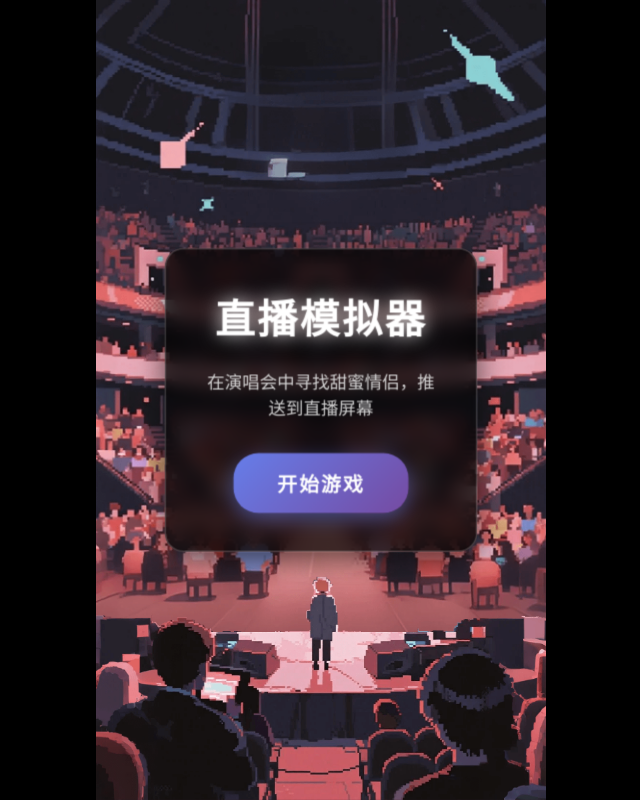
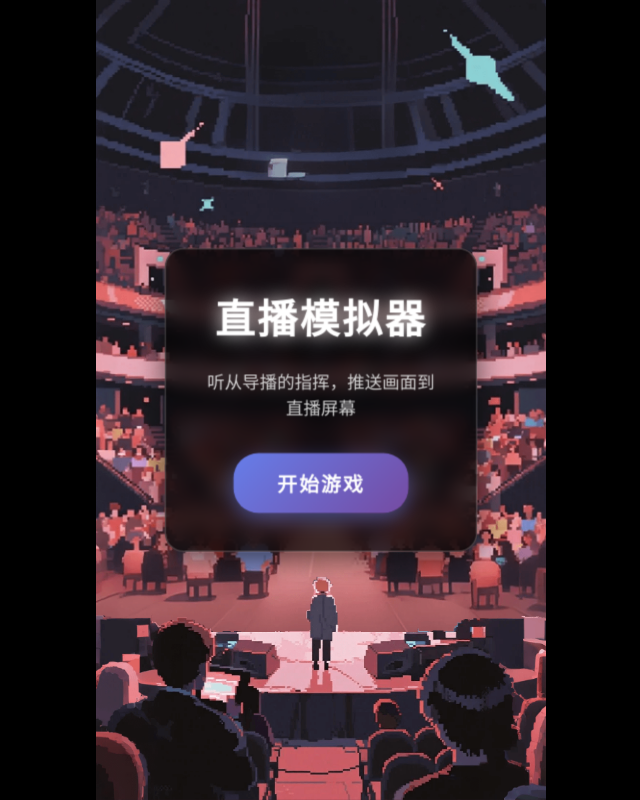
Before and after one commit to Drodd/kisscamer, a plain HTML site: page index.html in a window 1280 px wide. Shown: the whole page, without its empty margins (319-959 px from the left). Drawn offline with Linux system fonts and the light colour scheme.

Commit message:
Add files via upload

```diff
--- a/index.html
+++ b/index.html
@@ -13,7 +13,7 @@
             <div class="game-container">
                 <div class="title-content">
                     <h1 class="game-title">直播模拟器</h1>
-                    <p class="game-description">在演唱会中寻找甜蜜情侣，推送到直播屏幕</p>
+                    <p class="game-description">听从导播的指挥，推送画面到直播屏幕</p>
                     <button class="start-btn" id="startBtn">开始游戏</button>
                 </div>
             </div>
```
